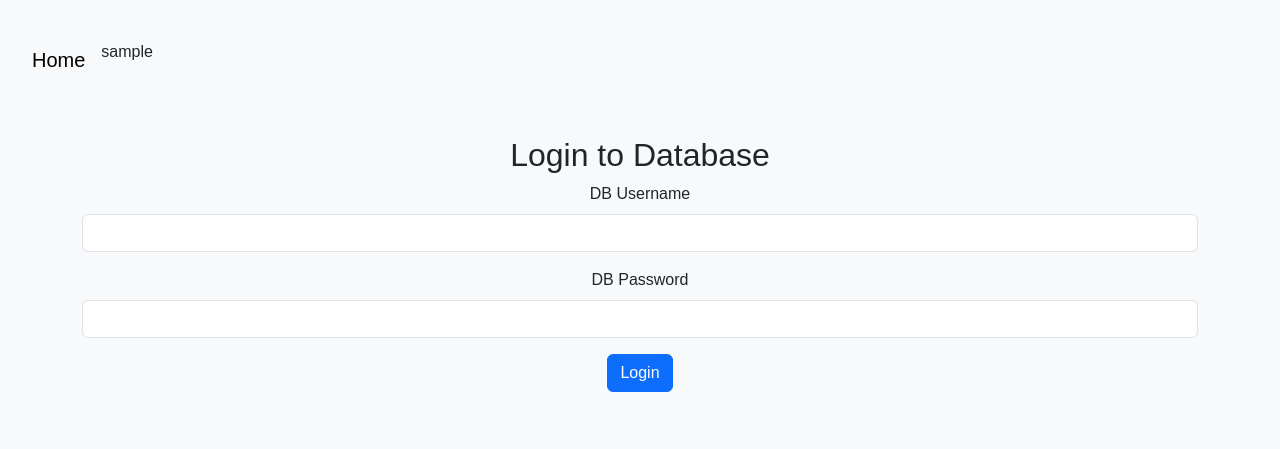
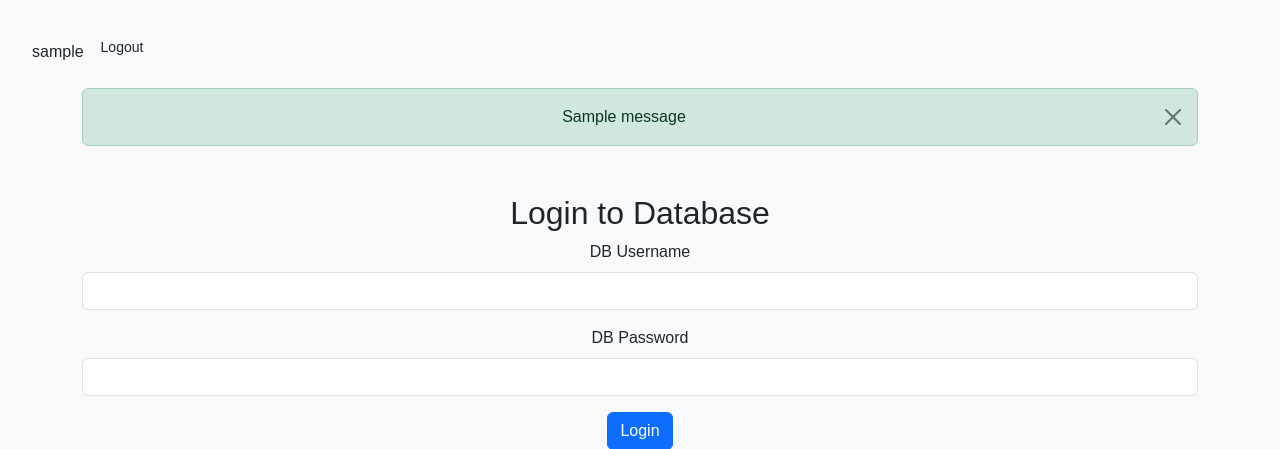
Before and after one commit to cday960/aiddb-website, a Flask app: page /login in a window 1280 px wide. Shown: the top 449 px of the page. Run offline with Flask 3, Linux system fonts and the light colour scheme; the visitor is signed in with stand-in values (Sample User, id 1); one stand-in notice (Sample message) is shown; parts of the project's set-up code (start-up, migrations or seed data) failed here and were passed over.

Commit message:
added logout form, logout button to base template, more tests

```diff
--- a/app/__init__.py
+++ b/app/__init__.py
@@ -2,16 +2,15 @@ from dotenv import load_dotenv
 from pathlib import Path
 from flask import Flask, g
 from flask_session import Session
-from app.lib.security import apply_security_headers
 from config import Config
 from flask_wtf import CSRFProtect
+from app.forms.logout_form import LogoutForm
 
 session = Session()
 csrf = CSRFProtect()
 
 env_path = Path(__file__).resolve().parent.parent / ".env"
 load_dotenv(dotenv_path=env_path)
-# app = Flask(__name__)
 
 
 def create_app():
@@ -27,6 +26,10 @@ def create_app():
     from app.routes.auth_routes import auth_bp
 
     app.register_blueprint(auth_bp)
+
+    @app.context_processor
+    def inject_forms():
+        return dict(logout_form=LogoutForm())
 
     # Security headers (after request)
     from app.lib.security import apply_security_headers
--- /dev/null
+++ b/app/forms/logout_form.py
@@ -0,0 +1,6 @@
+from flask_wtf import FlaskForm
+from wtforms import SubmitField
+
+
+class LogoutForm(FlaskForm):
+    submit = SubmitField("Logout")
--- a/app/routes/auth_routes.py
+++ b/app/routes/auth_routes.py
@@ -1,10 +1,11 @@
 import time
-from flask import Blueprint, render_template, redirect, session, url_for
+from flask import Blueprint, render_template, redirect, session, url_for, flash, request
 from app.forms.login_form import LoginForm
 from app.services.db_service import list_people
 from app.services.session_db import get_db
 from util.custom_sql_class import SQLConnection, SQLUtilities
 from util.crypto_utils import encrypt_string, decrypt_string
+from app.lib.decorators import requires_login
 
 auth_bp = Blueprint("auth", __name__)
 
@@ -40,16 +41,19 @@ def login():
     return render_template("login.html", form=form, error=error)
 
 
-@auth_bp.route("/logout")
+@auth_bp.route("/logout", methods=["POST"])
 def logout():
+    session.pop("db_username", None)
+    session.pop("db_password", None)
     session.clear()
     return redirect(url_for("auth.login"))
 
 
 @auth_bp.route("/")
+@requires_login
 def index():
-    if "db_username" not in session or "db_password" not in session:
-        return redirect(url_for("auth.login"))
+    # if "db_username" not in session or "db_password" not in session:
+    #     return redirect(url_for("auth.login"))
 
     db = get_db()
 
@@ -75,12 +79,12 @@ def index():
                 and psn.studentNumber is not null;
         """
 
-        result, headers = db.query_with_columns(query, strip=True)
+        rows, headers = db.query_with_columns(query, strip=True)
 
-        for n in result:
+        for n in rows:
             print(n)
 
-    return render_template("manual_query.html", results=result, headers=headers)
+    return render_template("manual_query.html", results=rows, headers=headers)
 
 
 @auth_bp.route("/service")
--- a/app/templates/base.html
+++ b/app/templates/base.html
@@ -17,12 +17,39 @@
 </head>
 
 <body>
-	<nav class="navbar navbar-expand-md navbar-light bg-light">
-		<a class="navbar-brand" href="{{ url_for('auth.index') }}">Home</a>
+	<!-- <nav class="navbar navbar-expand-md navbar-light bg-light"> -->
+	<!-- 	<a class="navbar-brand" href="{{ url_for('auth.index') }}">Home</a> -->
+	<!-- 	<p>{{ session.get('db_username') }}</p> -->
+	<!-- </nav> -->
+
+	<div class="d-flex">
 		{% if session.get('db_username') %}
-		<p>{{ session.get('db_username') }}</p>
+		<span class="navbar-text me-2">
+			{% set username = session.get('db_username') %}
+			{{ username }}
+		</span>
 		{% endif %}
-	</nav>
+		{% set redirect_logout = url_for('auth.logout') %}
+		<form action="{{ redirect_logout }}" method="POST" class="d-inline">
+			{{ logout_form.hidden_tag() }}
+			{% set logout_button = logout_form.submit(class="btn btn-sm") %}
+			{{ logout_button }}
+		</form>
+	</div>
+
+	{% with messages = get_flashed_messages(with_categories=true) %}
+	{% if messages %}
+	<div class="container mt-3">
+		{% for category, msg in messages %}
+		{% set alert_logic = 'warning' if category == 'message' else category %}
+		<div class="alert alert-{{ alert_logic }} alert-dismissible fade show" role="alert">
+			{{ msg }}
+			<button type="button" class="btn-close" data-bs-dismiss="alert" aria-label="Close"></button>
+		</div>
+		{% endfor %}
+	</div>
+	{% endif %}
+	{% endwith %}
 
 	<div class="main_block">
 		{% block content %} {% endblock %}
--- a/config.py
+++ b/config.py
@@ -14,6 +14,8 @@ class Config:
     SESSION_PERMANENT = False
     # SESSION_FILE_DIR = os.path.join(os.path.dirname(__file__), "flask_session")
     WTF_CSRF_ENABLED = True
+    SESSION_COOKIE_SAMESITE = "Lax"
+    REMEMBER_COOKIE_SAMESITE = "Lax"
     SESSION_COOKIE_SECURE = True
     REMEMBER_COOKIE_SECURE = True
     SESSION_COOKIE_HTTPONLY = True
```
Also changed, not shown: tests/test_routes_auth.py (+16 -1 lines).
